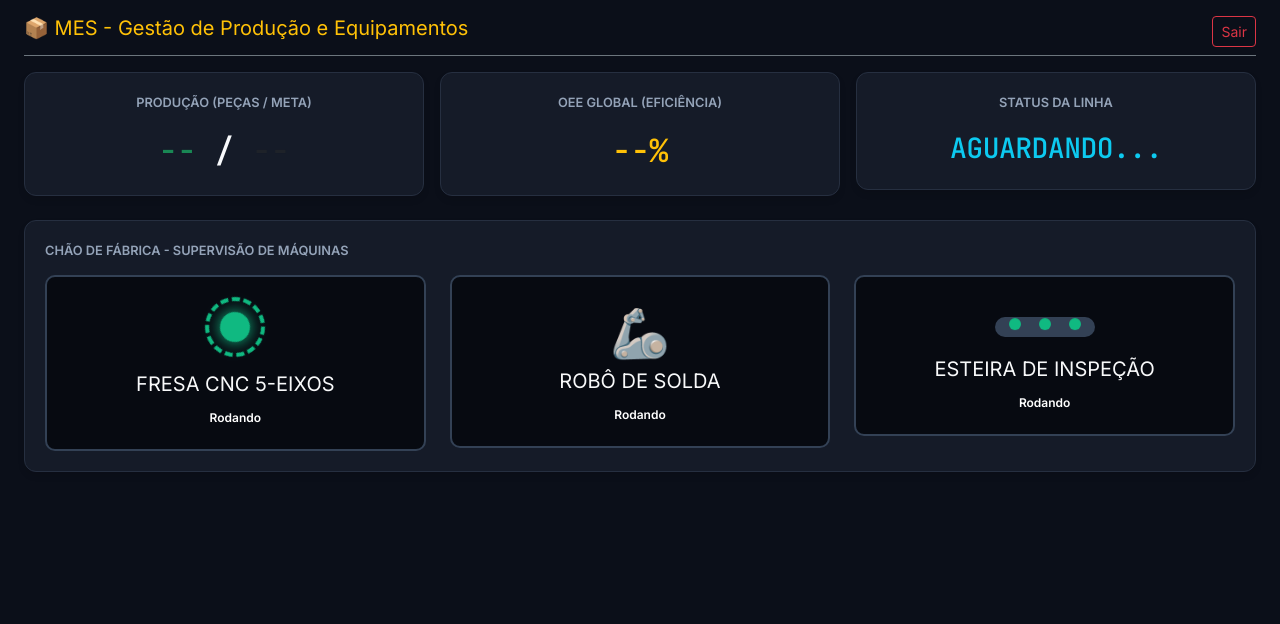
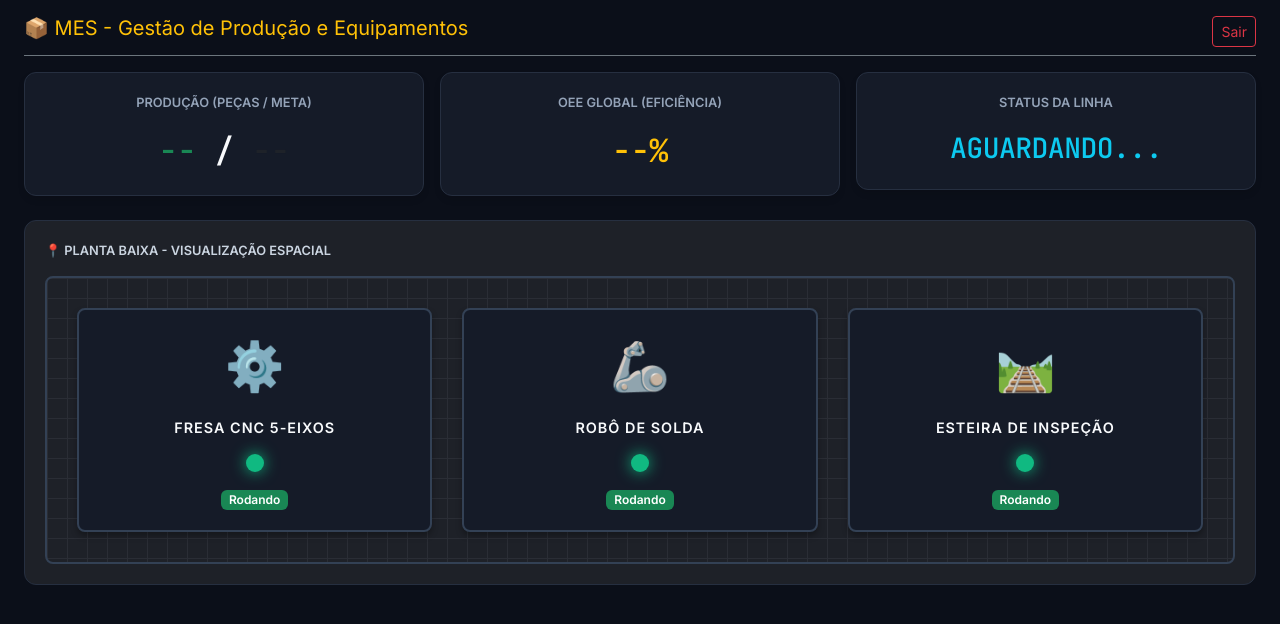
Before and after one commit to luizasilva08/seguranca-da-informacao, a Flask app: template templates/mes.html in a window 1280 px wide. Shown: the top 624 px of the page. Run offline with Flask 3, Linux system fonts and the light colour scheme; the template is opened without the code that fills it, so the values that code supplies are empty.

Commit message:
Update mes.html

```diff
--- a/templates/mes.html
+++ b/templates/mes.html
@@ -12,28 +12,59 @@
         .panel { background: var(--panel-bg); border: 1px solid var(--border-color); border-radius: 12px; padding: 20px; box-shadow: 0 4px 6px rgba(0,0,0,0.1); }
         .panel-header { font-size: 0.8rem; text-transform: uppercase; color: #94a3b8; font-weight: 600; margin-bottom: 15px;}
 
-        /* DESENHO DAS MÁQUINAS */
-        .maquina-desenho { background: #070a11; border: 2px solid #334155; border-radius: 10px; padding: 20px; text-align: center; position: relative; transition: all 0.3s;}
+        /* NOVO LAYOUT: PLANTA BAIXA DA FÁBRICA */
+        .chao-de-fabrica-container {
+            background-color: #1e2128;
+            border: 1px solid var(--border-color);
+            border-radius: 12px;
+            padding: 20px;
+        }
 
-        /* CNC / Engrenagens */
-        .gear-container { width: 60px; height: 60px; margin: 0 auto 15px; border-radius: 50%; border: 4px dashed #64748b; display: flex; align-items: center; justify-content: center; }
-        .gear-inner { width: 30px; height: 30px; background: #38bdf8; border-radius: 50%; box-shadow: 0 0 15px #38bdf8; }
-        .rodando .gear-container { animation: spin 4s linear infinite; border-color: #10b981; }
-        .rodando .gear-inner { background: #10b981; box-shadow: 0 0 15px #10b981;}
+        .planta-fabrica {
+            display: grid;
+            grid-template-columns: repeat(3, 1fr);
+            gap: 30px;
+            padding: 30px;
+            background-image:
+                linear-gradient(#2a2d35 1px, transparent 1px),
+                linear-gradient(90deg, #2a2d35 1px, transparent 1px);
+            background-size: 20px 20px;
+            border: 2px solid #334155;
+            border-radius: 8px;
+        }
 
-        /* Esteira / Rolamentos */
-        .conveyor { width: 100px; height: 20px; background: #334155; margin: 20px auto; border-radius: 10px; display: flex; justify-content: space-around; align-items: center; padding: 0 5px;}
-        .roller { width: 12px; height: 12px; background: #64748b; border-radius: 50%; }
-        .rodando .roller { background: #10b981; animation: bounce 0.5s infinite alternate; }
+        .maquina-bloco {
+            background-color: #151b28;
+            border: 2px solid #334155;
+            border-radius: 8px;
+            padding: 20px;
+            text-align: center;
+            position: relative;
+            transition: all 0.3s ease;
+            box-shadow: 0 4px 6px rgba(0,0,0,0.3);
+        }
 
-        @keyframes spin { 100% { transform: rotate(360deg); } }
-        @keyframes bounce { to { transform: translateY(-3px); } }
+        .icone-maq { font-size: 3rem; margin-bottom: 15px; }
+        .nome-maq { font-weight: 600; color: #f8fafc; font-size: 0.9rem; letter-spacing: 1px; margin-bottom: 5px; }
 
-        /* Estado de Alarme GERAL do MES */
-        .maquina-alarme { border-color: #ef4444; background: rgba(239, 68, 68, 0.05); }
-        .maquina-alarme .gear-container { border-color: #ef4444; animation: none; }
-        .maquina-alarme .gear-inner { background: #ef4444; box-shadow: 0 0 15px #ef4444; }
-        .maquina-alarme .roller { background: #ef4444; animation: none; }
+        /* LUZ DE STATUS E ANIMAÇÃO */
+        .status-luz {
+            width: 18px;
+            height: 18px;
+            border-radius: 50%;
+            margin: 15px auto 10px auto;
+            transition: all 0.3s ease;
+        }
+        .status-luz.verde { background-color: #10b981; box-shadow: 0 0 15px #10b981; }
+
+        @keyframes piscar-emergencia {
+            0% { background-color: #151b28; border-color: #ef4444; box-shadow: 0 0 10px rgba(239,68,68,0.2); }
+            50% { background-color: #450a0a; border-color: #ef4444; box-shadow: 0 0 30px rgba(239,68,68,0.8); }
+            100% { background-color: #151b28; border-color: #ef4444; box-shadow: 0 0 10px rgba(239,68,68,0.2); }
+        }
+
+        .em-alarme { animation: piscar-emergencia 1s infinite !important; }
+        .em-alarme .status-luz { background-color: #ef4444 !important; box-shadow: 0 0 20px #ef4444 !important; }
 
         .tela-sirene { border: 2px solid #ef4444; animation: flash-bg 1s infinite; }
         @keyframes flash-bg { 50% { background-color: rgba(239, 68, 68, 0.1); } }
@@ -53,32 +84,29 @@
         <div class="col-md-4"><div class="panel text-center" id="painel-status"><div class="panel-header">STATUS DA LINHA</div><div class="data-value fs-3 text-info" id="status-linha">AGUARDANDO...</div></div></div>
     </div>
 
-    <div class="panel h-100">
-        <div class="panel-header">CHÃO DE FÁBRICA - SUPERVISÃO DE MÁQUINAS</div>
-        <div class="row g-4" id="grid-maquinas">
+    <div class="chao-de-fabrica-container">
+        <div class="panel-header mb-3" style="color: #cbd5e1;">📍 Planta Baixa - Visualização Espacial</div>
+        <div class="planta-fabrica">
 
-            <div class="col-md-4">
-                <div class="maquina-desenho rodando" id="maq-1">
-                    <div class="gear-container"><div class="gear-inner"></div></div>
-                    <h5 class="text-light">FRESA CNC 5-EIXOS</h5>
-                    <span class="badge" id="badge-1">Rodando</span>
-                </div>
+            <div id="maq-1" class="maquina-bloco">
+                <div class="icone-maq">⚙️</div>
+                <div class="nome-maq">FRESA CNC 5-EIXOS</div>
+                <div id="luz-maq-1" class="status-luz verde"></div>
+                <span id="texto-maq-1" class="badge bg-success mt-2">Rodando</span>
             </div>
 
-            <div class="col-md-4">
-                <div class="maquina-desenho rodando" id="maq-2">
-                    <div style="font-size: 3rem; color: #38bdf8;" id="icone-2">🦾</div>
-                    <h5 class="text-light">ROBÔ DE SOLDA</h5>
-                    <span class="badge" id="badge-2">Rodando</span>
-                </div>
+            <div id="maq-2" class="maquina-bloco">
+                <div class="icone-maq">🦾</div>
+                <div class="nome-maq">ROBÔ DE SOLDA</div>
+                <div id="luz-maq-2" class="status-luz verde"></div>
+                <span id="texto-maq-2" class="badge bg-success mt-2">Rodando</span>
             </div>
 
-            <div class="col-md-4">
-                <div class="maquina-desenho rodando" id="maq-3">
-                    <div class="conveyor"><div class="roller"></div><div class="roller"></div><div class="roller"></div></div>
-                    <h5 class="text-light">ESTEIRA DE INSPEÇÃO</h5>
-                    <span class="badge" id="badge-3">Rodando</span>
-                </div>
+            <div id="maq-3" class="maquina-bloco">
+                <div class="icone-maq">🛤️</div>
+                <div class="nome-maq">ESTEIRA DE INSPEÇÃO</div>
+                <div id="luz-maq-3" class="status-luz verde"></div>
+                <span id="texto-maq-3" class="badge bg-success mt-2">Rodando</span>
             </div>
 
         </div>
@@ -87,6 +115,7 @@
 
 <script>
     setInterval(async () => {
+        try {
             const res = await fetch('/api/mes');
             const data = await res.json();
 
@@ -97,34 +126,40 @@
             const painelStatus = document.getElementById('painel-status');
             const txtStatus = document.getElementById('status-linha');
 
+            // Controlo do Alarme Geral do Painel Superior
             if (data.alarme_ativo) {
                 painelStatus.className = "panel text-center tela-sirene";
                 txtStatus.className = "data-value fs-3 text-danger";
-            txtStatus.innerText = "PARADA GERAL (ALARME SCADA)";
+                txtStatus.innerText = "PARADA GERAL (ALARME)";
             } else {
                 painelStatus.className = "panel text-center";
                 txtStatus.className = "data-value fs-3 text-success";
                 txtStatus.innerText = "OPERAÇÃO CONTÍNUA";
             }
 
-        // Aplica o status visual (cores e animações) em cada desenho de máquina
+            // A LÓGICA CORRIGIDA: Adiciona e REMOVE o alarme dinamicamente das máquinas
             data.maquinas.forEach((m, index) => {
                 const num = index + 1;
-            const card = document.getElementById('maq-' + num);
-            const badge = document.getElementById('badge-' + num);
+                const maqBloco = document.getElementById('maq-' + num);
+                const luzMaq = document.getElementById('luz-maq-' + num);
+                const textoMaq = document.getElementById('texto-maq-' + num);
 
-            badge.innerText = m.status;
-            badge.className = `badge bg-${m.cor} fs-6 mt-2`;
+                textoMaq.innerText = m.status;
+                textoMaq.className = `badge bg-${m.cor} mt-2`;
 
                 if (data.alarme_ativo) {
-                card.className = "maquina-desenho maquina-alarme";
-                if(num === 2) document.getElementById('icone-2').style.color = "#ef4444"; // Robô vermelho
+                    // Liga o Alarme
+                    maqBloco.classList.add('em-alarme');
+                    luzMaq.classList.remove('verde');
                 } else {
-                card.className = "maquina-desenho rodando";
-                if(num === 2) document.getElementById('icone-2').style.color = "#10b981"; // Robô verde
+                    // Desliga o Alarme e restaura ao estado normal
+                    maqBloco.classList.remove('em-alarme');
+                    luzMaq.classList.add('verde');
                 }
             });
-
+        } catch(e) {
+            console.error("Erro na atualização do MES:", e);
+        }
     }, 2000);
 </script>
 </body>
```
Lines whose indentation alone changed are shown as unchanged.
